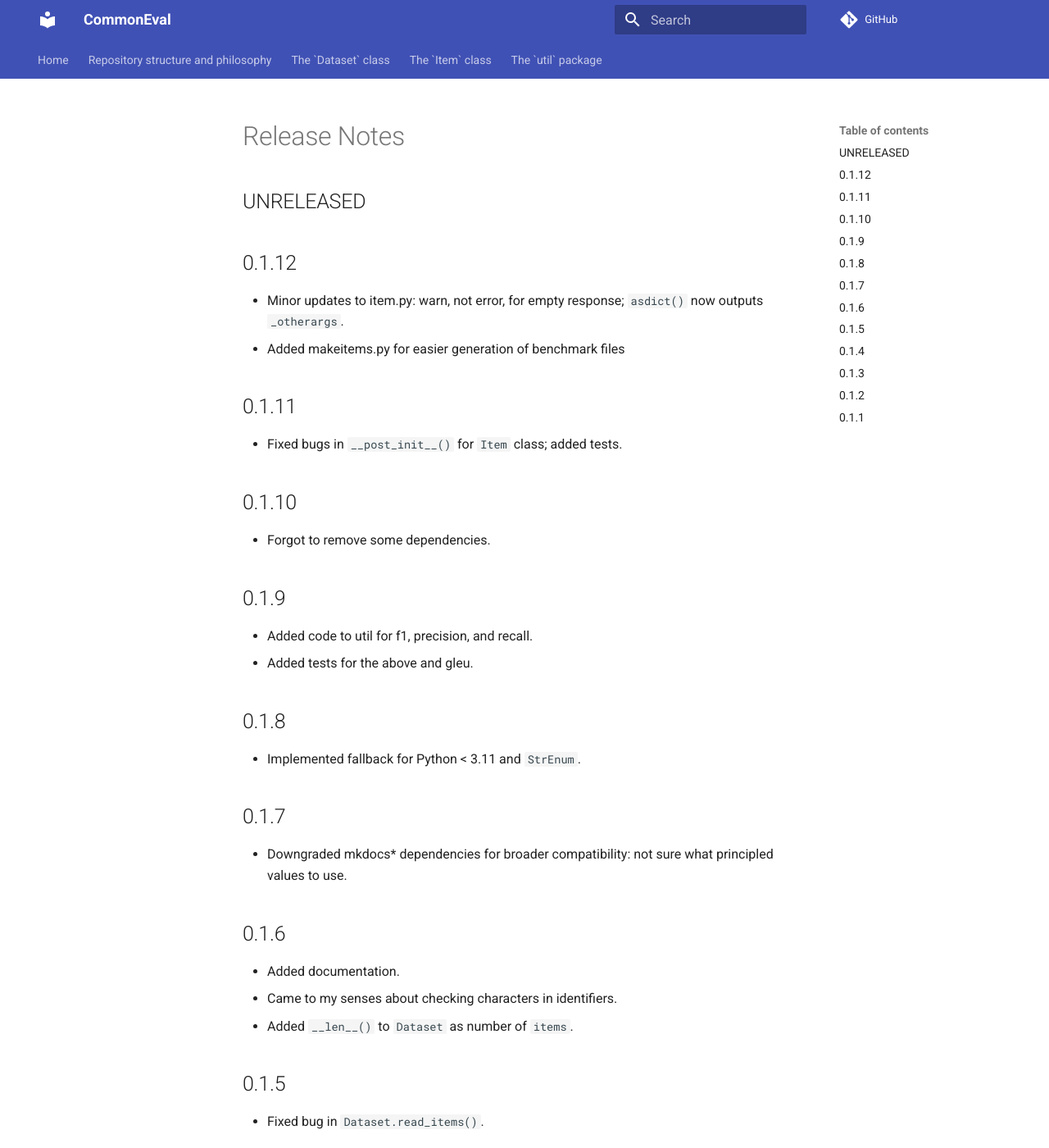
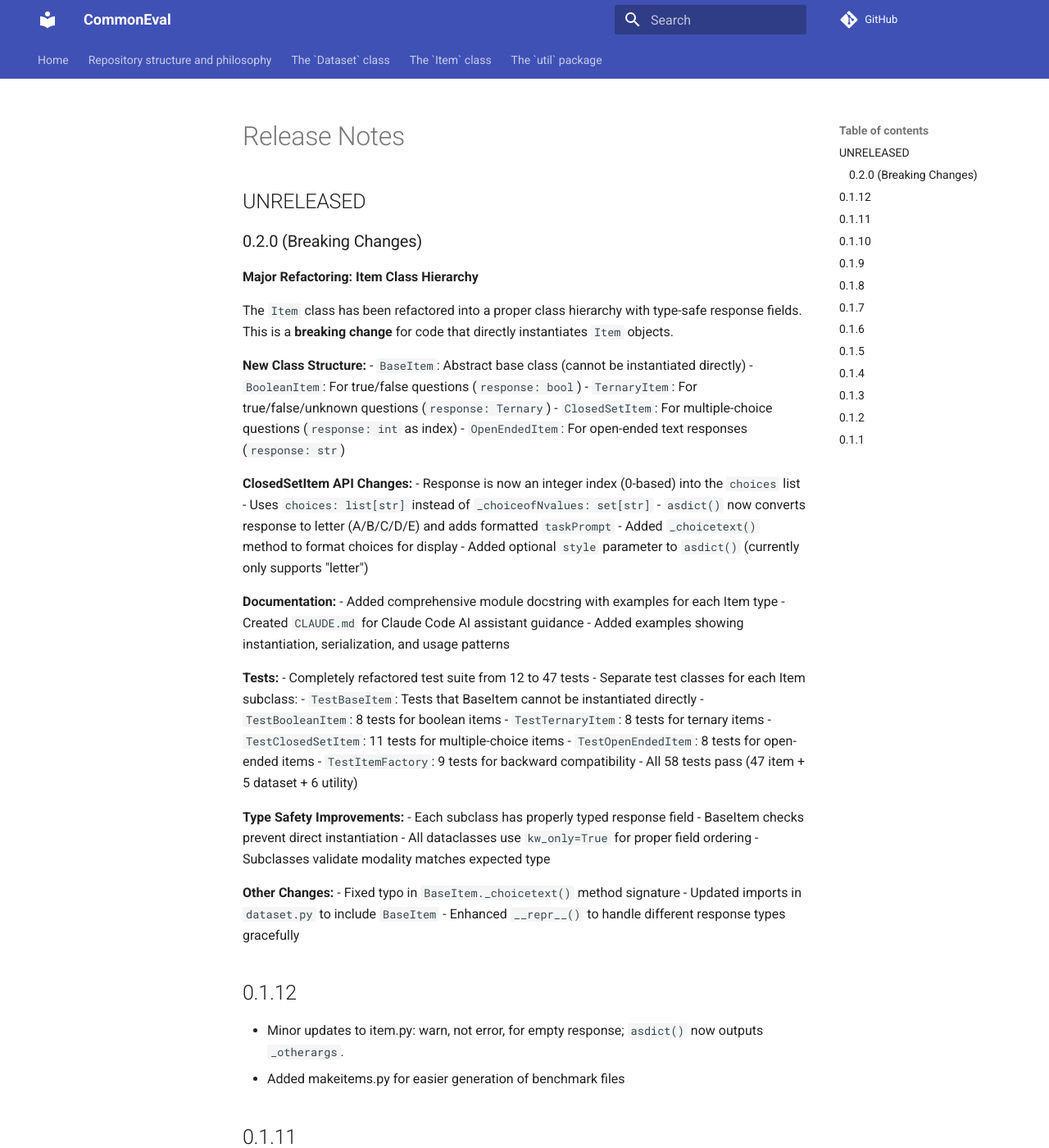
Before and after one commit to Clear-Bible/CommonEval, an MkDocs documentation site: the page built from docs/ReleaseNotes.md, in a window 1280 px wide and 1400 px high. Shown: the whole window at 82% size. Built offline with MkDocs 1.6.1 and Material for MkDocs 9.7.7, drawn with Linux system fonts in a browser that asks for light colours; comment, search, counter and statistics services are not loaded.

Commit message:
V 0.2.0
- added unicodecsv

```diff
--- a/docs/ReleaseNotes.md
+++ b/docs/ReleaseNotes.md
@@ -1,6 +1,53 @@
 # Release Notes
 
 ## UNRELEASED
+
+### 0.2.0 (Breaking Changes)
+
+**Major Refactoring: Item Class Hierarchy**
+
+The `Item` class has been refactored into a proper class hierarchy with type-safe response fields. This is a **breaking change** for code that directly instantiates `Item` objects.
+
+**New Class Structure:**
+- `BaseItem`: Abstract base class (cannot be instantiated directly)
+- `BooleanItem`: For true/false questions (`response: bool`)
+- `TernaryItem`: For true/false/unknown questions (`response: Ternary`)
+- `ClosedSetItem`: For multiple-choice questions (`response: int` as index)
+- `OpenEndedItem`: For open-ended text responses (`response: str`)
+
+**ClosedSetItem API Changes:**
+- Response is now an integer index (0-based) into the `choices` list
+- Uses `choices: list[str]` instead of `_choiceofNvalues: set[str]`
+- `asdict()` now converts response to letter (A/B/C/D/E) and adds formatted `taskPrompt`
+- Added `_choicetext()` method to format choices for display
+- Added optional `style` parameter to `asdict()` (currently only supports "letter")
+
+**Documentation:**
+- Added comprehensive module docstring with examples for each Item type
+- Created `CLAUDE.md` for Claude Code AI assistant guidance
+- Added examples showing instantiation, serialization, and usage patterns
+
+**Tests:**
+- Completely refactored test suite from 12 to 47 tests
+- Separate test classes for each Item subclass:
+  - `TestBaseItem`: Tests that BaseItem cannot be instantiated directly
+  - `TestBooleanItem`: 8 tests for boolean items
+  - `TestTernaryItem`: 8 tests for ternary items
+  - `TestClosedSetItem`: 11 tests for multiple-choice items
+  - `TestOpenEndedItem`: 8 tests for open-ended items
+  - `TestItemFactory`: 9 tests for backward compatibility
+- All 58 tests pass (47 item + 5 dataset + 6 utility)
+
+**Type Safety Improvements:**
+- Each subclass has properly typed response field
+- BaseItem checks prevent direct instantiation
+- All dataclasses use `kw_only=True` for proper field ordering
+- Subclasses validate modality matches expected type
+
+**Other Changes:**
+- Fixed typo in `BaseItem._choicetext()` method signature
+- Updated imports in `dataset.py` to include `BaseItem`
+- Enhanced `__repr__()` to handle different response types gracefully
 
 ## 0.1.12
 
--- a/pyproject.toml
+++ b/pyproject.toml
@@ -1,6 +1,6 @@
 [project]
 name = "commoneval"
-version = "0.1.12"
+version = "0.2.0"
 description = ""
 authors = [
     {name = "Sean Boisen",email = "sean.boisen@biblica.com"}
@@ -20,6 +20,7 @@ pyyaml = "^6.0.2"
 mkdocs = "^1.3.0"
 mkdocs-material = "^8.3.8"
 mkdocstrings = "^0.18.1"
+unicodecsv = "^0.14.1"
 
 [tool.poetry.group.dev.dependencies]
 pytest = "^8.3.5"
```
Also changed, not shown: 1 other file.
